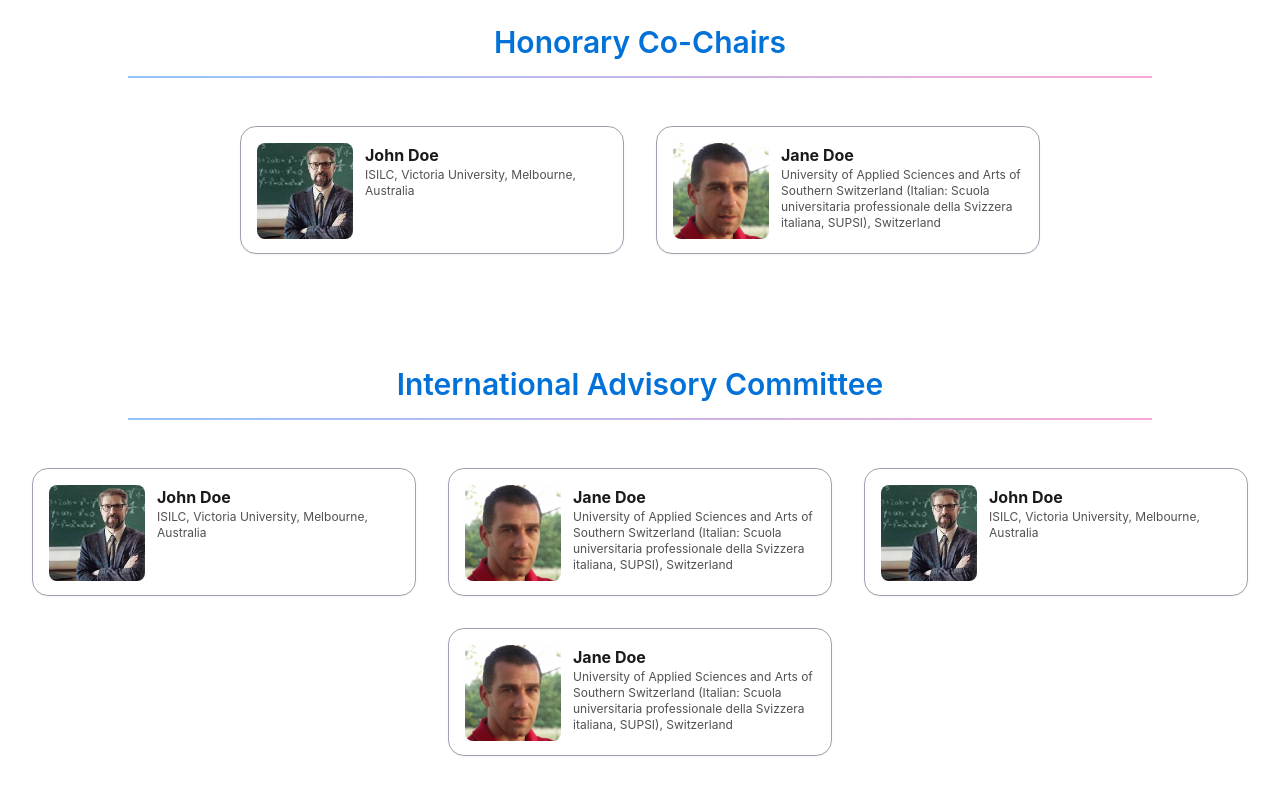
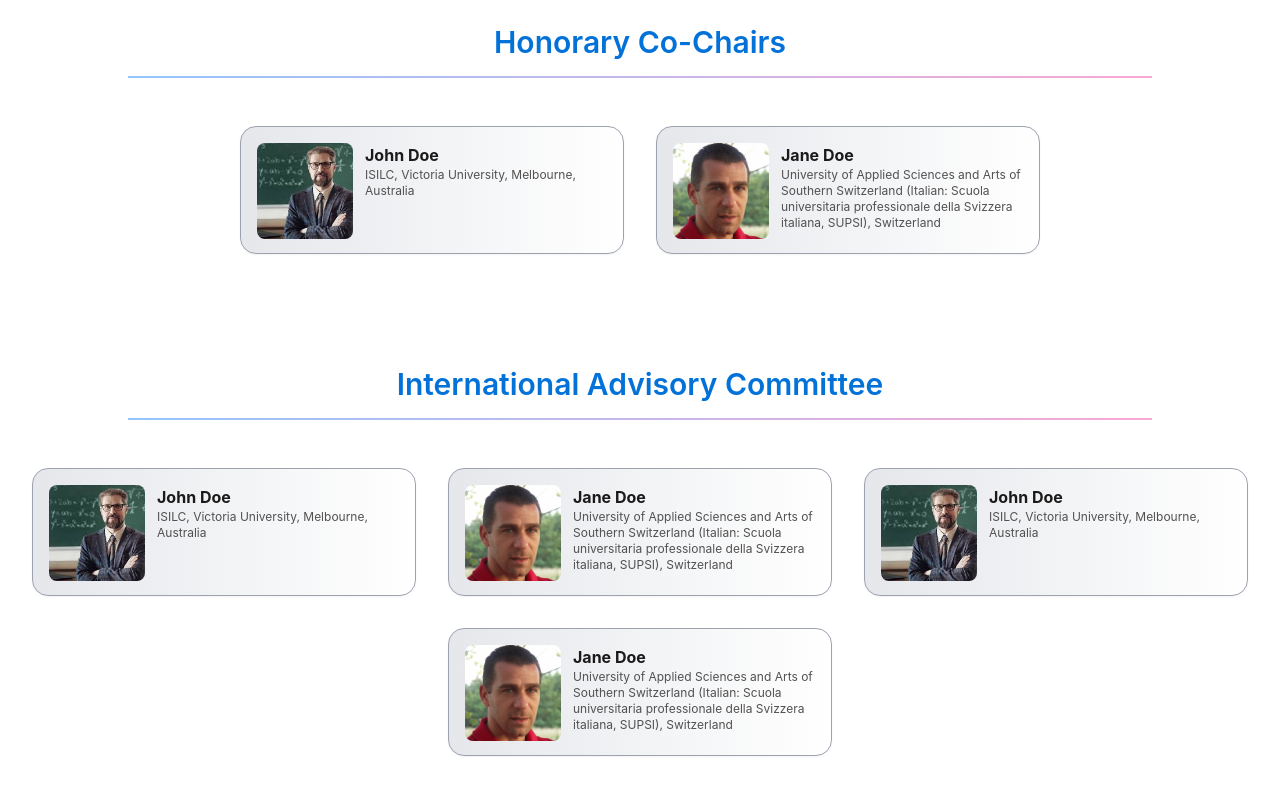
Before and after one commit to lakminagamage/ICITR_24_OW, a Next.js app: page /committee in a window 1280 px wide. Shown: the part 860-1660 px from the top of the page. Built offline with nearby package versions, Linux system fonts and the light colour scheme.

Commit message:
Person Card Changes

```diff
--- a/src/components/PersonCard.jsx
+++ b/src/components/PersonCard.jsx
@@ -1,6 +1,6 @@
 function PersonCard({ name, description, image, scholarLink, linkedinLink }) {
   return (
-    <div className=" w-96 h-32 flex justify-start bg-white rounded-2xl border border-gray-400 px-4 py-4 shadow-sm mx-4 my-4">
+    <div className=" w-96 h-32 flex justify-start bg-gradient-to-r from-gray-200 to-white rounded-2xl border border-gray-400 px-4 py-4 shadow-sm mx-4 my-4">
       <img
         src={`/img/committee/${image}.jpg`}
         alt=""
```
